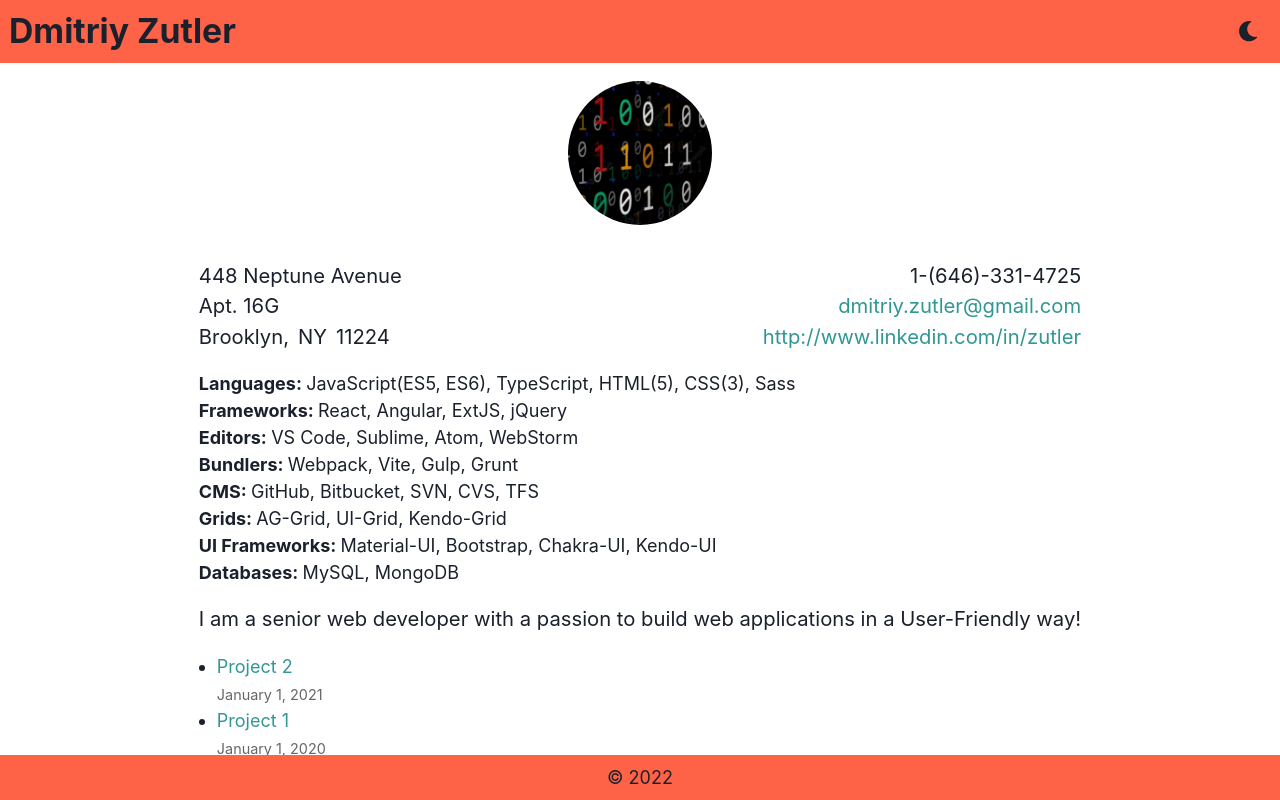
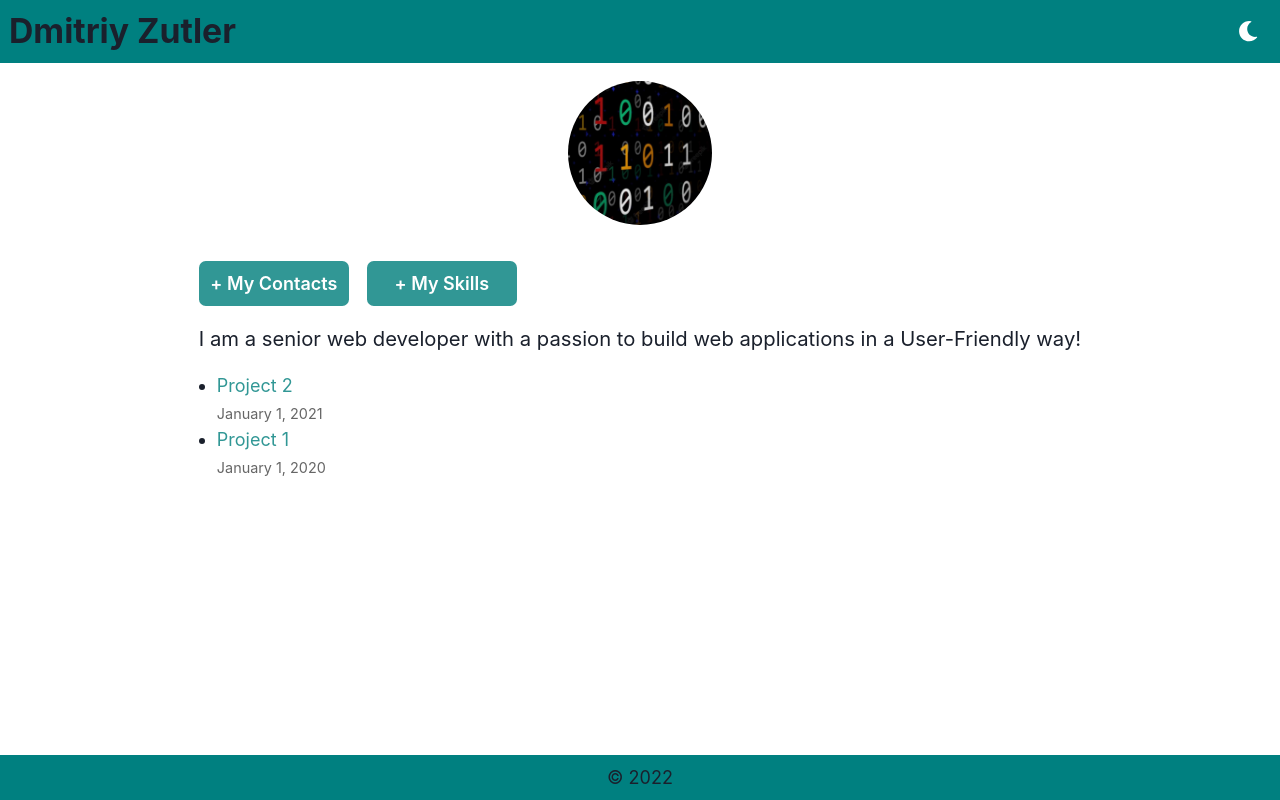
Before and after one commit to zutler/resume, a Next.js app: page / in a window 1280 px wide. Built offline with nearby package versions, Linux system fonts and the light colour scheme.

Commit message:
contacts and skills slider

```diff
--- /dev/null
+++ b/components/ErrorBoundary.tsx
@@ -0,0 +1,45 @@
+import React, { Component, ErrorInfo, ReactNode } from 'react';
+
+interface Props {
+  children?: ReactNode;
+}
+
+interface State {
+  hasError: boolean;
+}
+
+class ErrorBoundary extends Component<Props, State> {
+  public state: State = {
+    hasError: false,
+  };
+
+  public static getDerivedStateFromError(_: Error): State {
+    // Update state so the next render will show the fallback UI.
+    return { hasError: true };
+  }
+
+  public componentDidCatch(error: Error, errorInfo: ErrorInfo) {
+    console.error('Uncaught error:', error, errorInfo);
+  }
+
+  public render() {
+    if (this.state.hasError) {
+      // You can render any custom fallback UI
+      return (
+        <div>
+          <h2>Oops, there is an error!</h2>
+          <button
+            type='button'
+            onClick={() => this.setState({ hasError: false })}
+          >
+            Try again?
+          </button>
+        </div>
+      );
+    }
+
+    return this.props.children;
+  }
+}
+
+export default ErrorBoundary;
--- a/components/Skills.tsx
+++ b/components/Skills.tsx
@@ -1,4 +1,4 @@
-import { Box } from '@chakra-ui/react';
+import { Box, Text } from '@chakra-ui/react';
 import { SkillsType } from '../types';
 
 type PropsType = {
@@ -11,13 +11,10 @@ const Skills = ({ data }: PropsType) => {
       {data.map((category) =>
         Object.entries(category).map(([key, value]) => (
           <div key={key}>
-            <b>{`${key}: `}</b>
-            {value.map((skill, index) => (
-              <span key={skill}>
-                {skill}
-                {index === value.length - 1 ? '' : ', '}
-              </span>
-            ))}
+            <Text as='b'>{`${key}: `}</Text>
+            <Text as='span'>
+              {value.reduce((prev, curr) => `${prev}; ${curr}`)}
+            </Text>
           </div>
         ))
       )}
--- a/components/ThemeSwitcher.jsx
+++ b/components/ThemeSwitcher.jsx
@@ -9,6 +9,7 @@ function ThemeSwitcher() {
       <IconButton
         aria-label='dark'
         bg='transparent'
+        colorScheme='teal'
         fontSize='lg'
         icon={colorMode === 'dark' ? <FaSun /> : <FaMoon />}
         onClick={toggleColorMode}
--- a/components/Toolbar.tsx
+++ b/components/Toolbar.tsx
@@ -8,10 +8,10 @@ type ToolbarProps = {
 };
 
 const Toolbar = (props: ToolbarProps) => {
-  const { children, backgroundColor = 'tomato', justify = 'right' } = props;
+  const { children, backgroundColor = 'teal', justify = 'right' } = props;
   return (
     <Box {...props} bg={backgroundColor}>
-      <Flex p={2} justify={justify} align="center">
+      <Flex p={2} justify={justify} align='center'>
         {children}
       </Flex>
     </Box>
--- a/data/index.ts
+++ b/data/index.ts
@@ -38,7 +38,7 @@ export const skills = [
       'Sass',
     ],
   },
-  { Frameworks: ['React', 'Angular', 'ExtJS', 'jQuery'] },
+  { Frameworks: ['React', 'NextJs', 'Angular', 'ExtJS', 'jQuery'] },
   {
     Editors: ['VS Code', 'Sublime', 'Atom', 'WebStorm'],
   },
--- a/lib/jobs.ts
+++ b/lib/jobs.ts
@@ -29,8 +29,6 @@ export const getAllJobSlugs = () => {
     params: { id: job.id.toString() },
   })) as DataProp;
 
-  console.log('data', data);
-
   return data;
 };
 
--- a/pages/_app.tsx
+++ b/pages/_app.tsx
@@ -1,12 +1,15 @@
 import { ChakraProvider } from '@chakra-ui/react';
 import { AppProps } from 'next/app';
+import ErrorBoundary from '../components/ErrorBoundary';
 import '../styles/global.css';
 import theme from '../theme/theme';
 
 export default function App({ Component, pageProps }: AppProps) {
   return (
-    <ChakraProvider theme={theme}>
-      <Component {...pageProps} />
-    </ChakraProvider>
+    <ErrorBoundary>
+      <ChakraProvider theme={theme}>
+        <Component {...pageProps} />
+      </ChakraProvider>
+    </ErrorBoundary>
   );
 }
--- a/pages/index.tsx
+++ b/pages/index.tsx
@@ -1,4 +1,13 @@
-import { Link, ListItem, Text, UnorderedList } from '@chakra-ui/react';
+import {
+  Box,
+  Button,
+  Collapse,
+  Link,
+  ListItem,
+  Text,
+  UnorderedList,
+  useDisclosure,
+} from '@chakra-ui/react';
 import { GetStaticProps } from 'next';
 import Head from 'next/head';
 import NextLink from 'next/link';
@@ -7,8 +16,8 @@ import Layout, { siteDescription, siteTitle } from '../components/layout';
 import Skills from '../components/Skills';
 import UserData from '../components/UserData';
 import { getSortedJobsData } from '../lib/jobs';
+import { getSkills } from '../lib/skills';
 import { getUserData } from '../lib/user';
-import { getSkills } from '../lib/skills';
 import utilStyles from '../styles/utils.module.css';
 import { SkillsType, UserDataType } from '../types';
 
@@ -25,6 +34,8 @@ type DataProps = {
 };
 
 const Home = ({ userData, skills, allJobsData }: DataProps) => {
+  const { isOpen: isOpenInfo, onToggle: onToggleInfo } = useDisclosure();
+  const { isOpen: isOpenSkills, onToggle: onToggleSkills } = useDisclosure();
   return (
     <Layout home>
       <Head>
@@ -32,8 +43,33 @@ const Home = ({ userData, skills, allJobsData }: DataProps) => {
       </Head>
 
       <section>
-        <UserData data={userData} />
-        <Skills data={skills} />
+        <section>
+          <Button
+            colorScheme='teal'
+            w={150}
+            mb={4}
+            mr={4}
+            onClick={onToggleInfo}
+          >
+            {isOpenInfo ? '-' : '+'} My Contacts
+          </Button>
+          <Button colorScheme='teal' w={150} mb={4} onClick={onToggleSkills}>
+            {isOpenSkills ? '-' : '+'} My Skills
+          </Button>
+        </section>
+
+        <Collapse in={isOpenInfo} animateOpacity>
+          <Box p='4' pb='0' mb='4' border='1px solid teal' rounded='md'>
+            <UserData data={userData} />
+          </Box>
+        </Collapse>
+
+        <Collapse in={isOpenSkills} animateOpacity>
+          <Box p='4' pb='0' mb='4' border='1px solid teal' rounded='md'>
+            <Skills data={skills} />
+          </Box>
+        </Collapse>
+
         <Text fontSize='lg' pb={4}>
           {siteDescription}
         </Text>
```
Also changed, not shown: components/UserData.tsx (+12 -12 lines).
